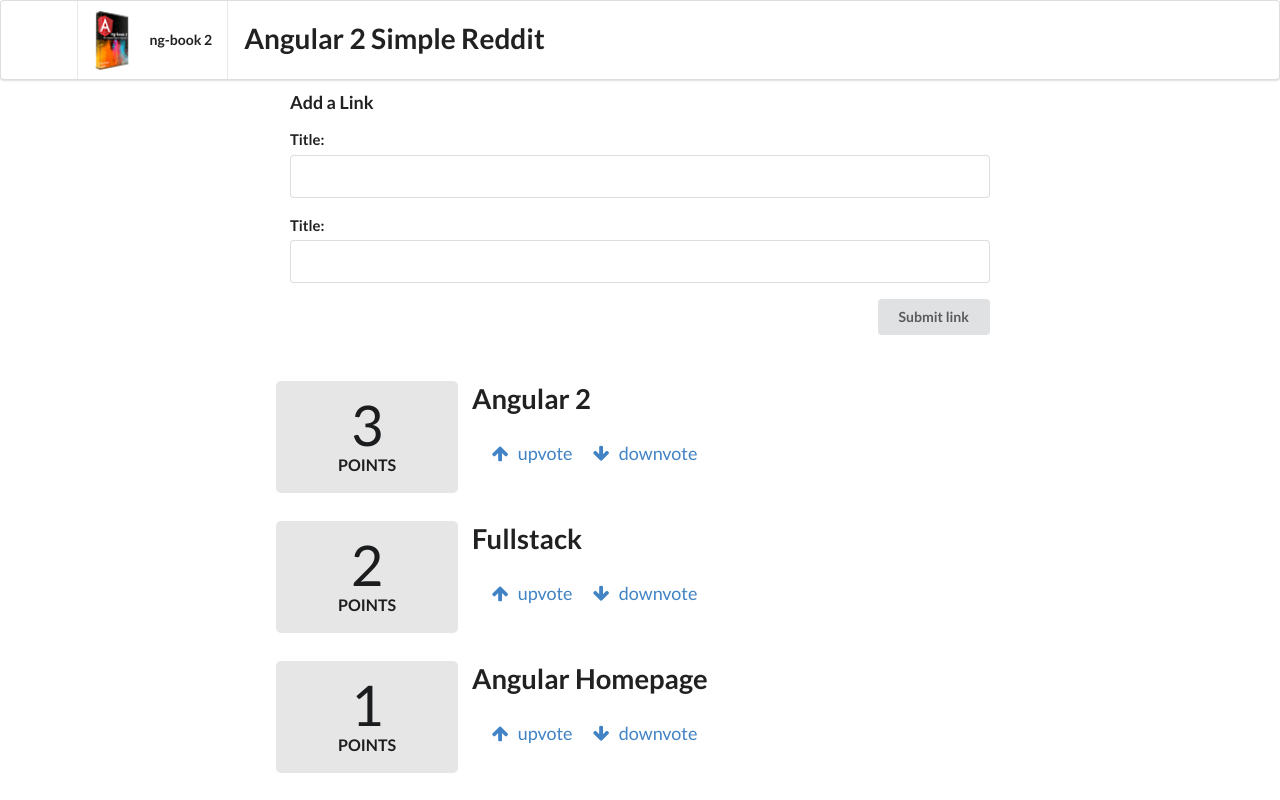
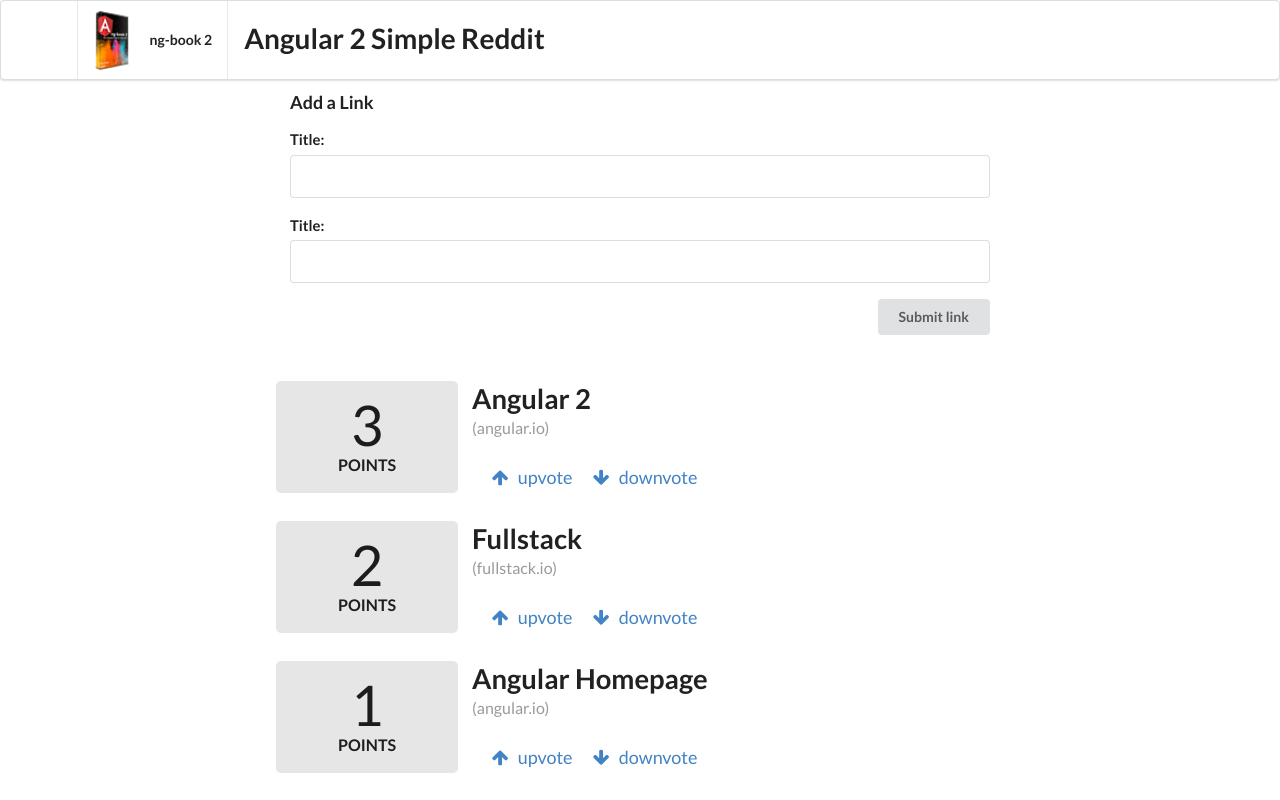
Before and after one commit to EdRW/angular-reddit, an Angular app: page / in a window 1280 px wide. Built offline with nearby package versions, Linux system fonts and the light colour scheme.

Commit message:
new articles can now be added and are displayed in order of ranking

```diff
--- a/src/app/app.component.html
+++ b/src/app/app.component.html
@@ -18,7 +18,7 @@
 
 <div class="ui grid posts">
     <app-article
-      *ngFor="let article of articles"
+      *ngFor="let article of sortedArticles()"
       [article]="article">
     </app-article>
 </div>
--- a/src/app/app.component.ts
+++ b/src/app/app.component.ts
@@ -19,6 +19,13 @@
 
   addArticle(title: HTMLInputElement, link: HTMLInputElement): boolean {
     console.log(`Adding article title: ${title.value} and ${link.value}`);
+    this.articles.push(new Article(title.value, link.value));
+    title.value = '';
+    link.value = '';
     return false;
   }
+
+  sortedArticles(): Article[] {
+    return this.articles.sort((a: Article, b: Article) => b.votes - a.votes);
+  }
 }
--- a/src/app/article/article.component.html
+++ b/src/app/article/article.component.html
@@ -12,6 +12,7 @@
   <a class="ui large header" href="{{article.link}}">
     {{article.title}}
   </a>
+  <div class="meta">({{ article.domain() }})</div>
   <ul class="ui big horizontal list voters">
     <li class="item">
       <a href (click)="voteUp()">
```
